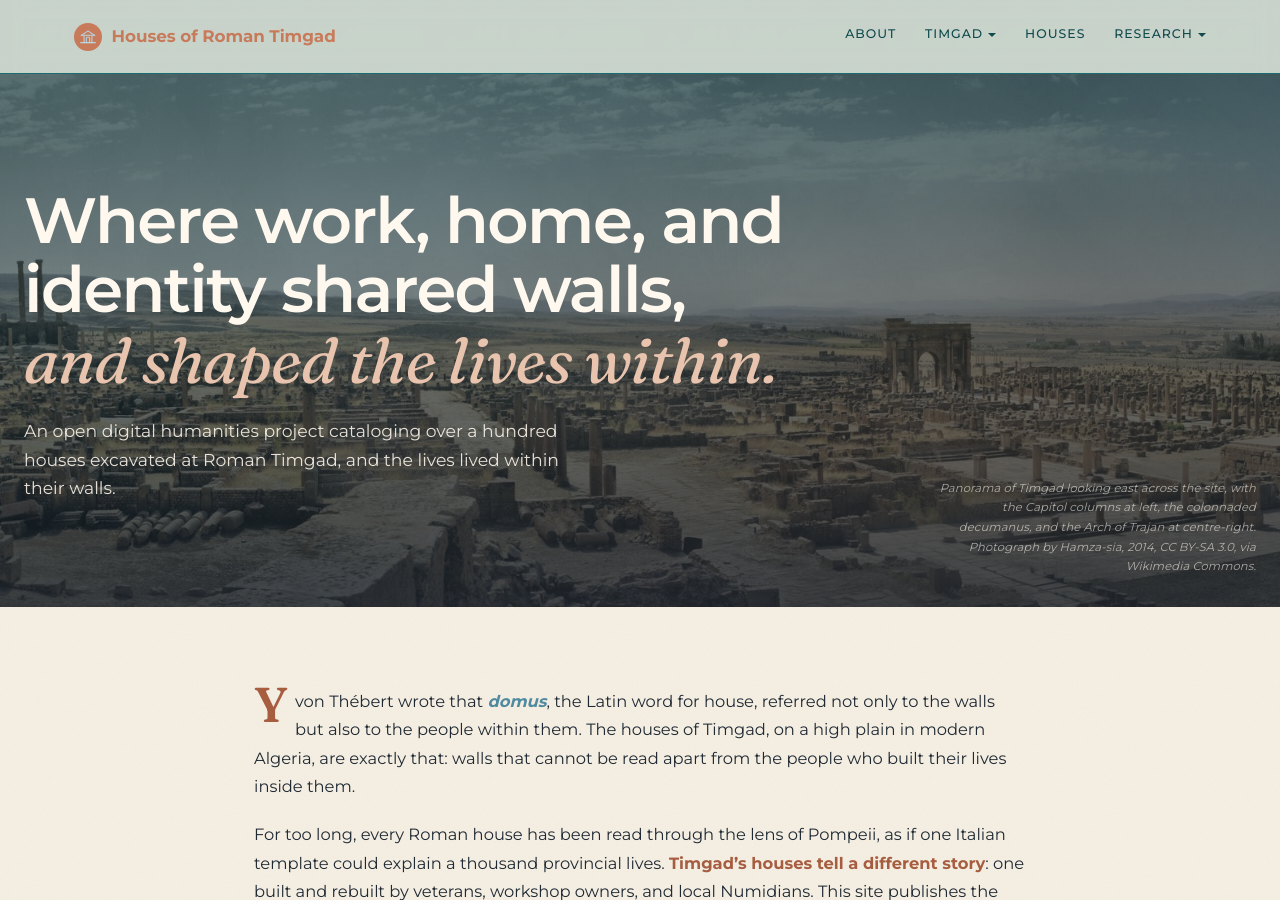
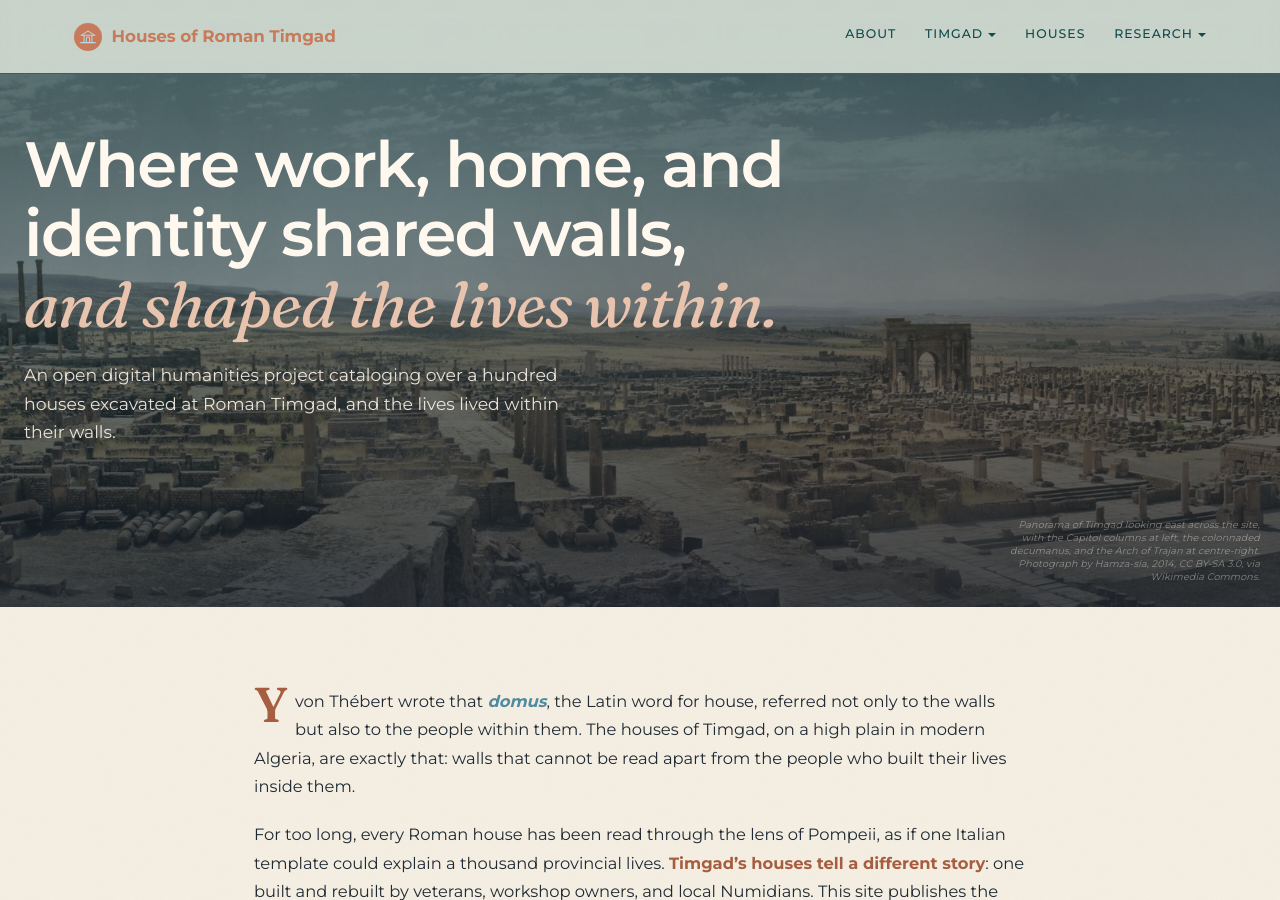
Before and after one commit to kimedher/timgadhouses, a Jekyll site: the page built from index.md, in a window 1280 px wide and 900 px high. Built offline with Jekyll 4.4.1, drawn with Linux system fonts in a browser that asks for light colours.

Commit message:
Quieten hero caption and figcaptions; anchor hero title toward top of banner

```diff
--- a/assets/css/main.scss
+++ b/assets/css/main.scss
@@ -292,7 +292,7 @@ main {
 .hero-bleed-content {
   position: relative;
   z-index: 3;
-  padding: 7rem 0 6.5rem;
+  padding: 3.5rem 0 10rem;
   color: #FFF8EE;
   max-width: 760px;
 }
@@ -351,16 +351,17 @@ main {
 
 .hero-bleed-caption {
   position: absolute;
-  right: 1.5rem;
-  bottom: 1rem;
+  right: 1.25rem;
+  bottom: 0.7rem;
   z-index: 3;
   font-family: var(--sans);
-  font-size: 0.72rem;
+  font-size: 0.6rem;
   font-style: italic;
-  color: rgba(255, 248, 238, 0.6);
-  max-width: 320px;
+  color: rgba(255, 248, 238, 0.42);
+  max-width: 260px;
   text-align: right;
-  letter-spacing: 0.01em;
+  letter-spacing: 0.015em;
+  line-height: 1.35;
 }
 
 /* Legacy hero (kept for non-home pages) */
@@ -470,12 +471,13 @@ figure img {
 
 figcaption {
   font-family: var(--sans);
-  font-size: 0.82rem;
+  font-size: 0.72rem;
   color: var(--text-muted);
   font-style: italic;
   line-height: 1.5;
   text-align: center;
-  letter-spacing: 0.01em;
+  letter-spacing: 0.015em;
+  opacity: 0.82;
 }
 
 /* ---------- Feature cards (homepage) ---------- */
@@ -752,11 +754,12 @@ figcaption {
   margin-top: 0.9rem;
   text-align: center;
   font-family: var(--sans);
-  font-size: 0.78rem;
+  font-size: 0.7rem;
   color: var(--text-muted);
   font-style: italic;
   letter-spacing: 0.02em;
   line-height: 1.5;
+  opacity: 0.82;
 }
 
 /* Inside an italic figcaption, em/i should render upright so book and journal
@@ -1034,7 +1037,7 @@ figcaption i {
 @media (max-width: 640px) {
   body { font-size: 16px; }
   .hero-bleed-content {
-    padding: 4.5rem 0 4rem;
+    padding: 2.5rem 0 6rem;
   }
   .hero-bleed-caption {
     position: relative;
```
